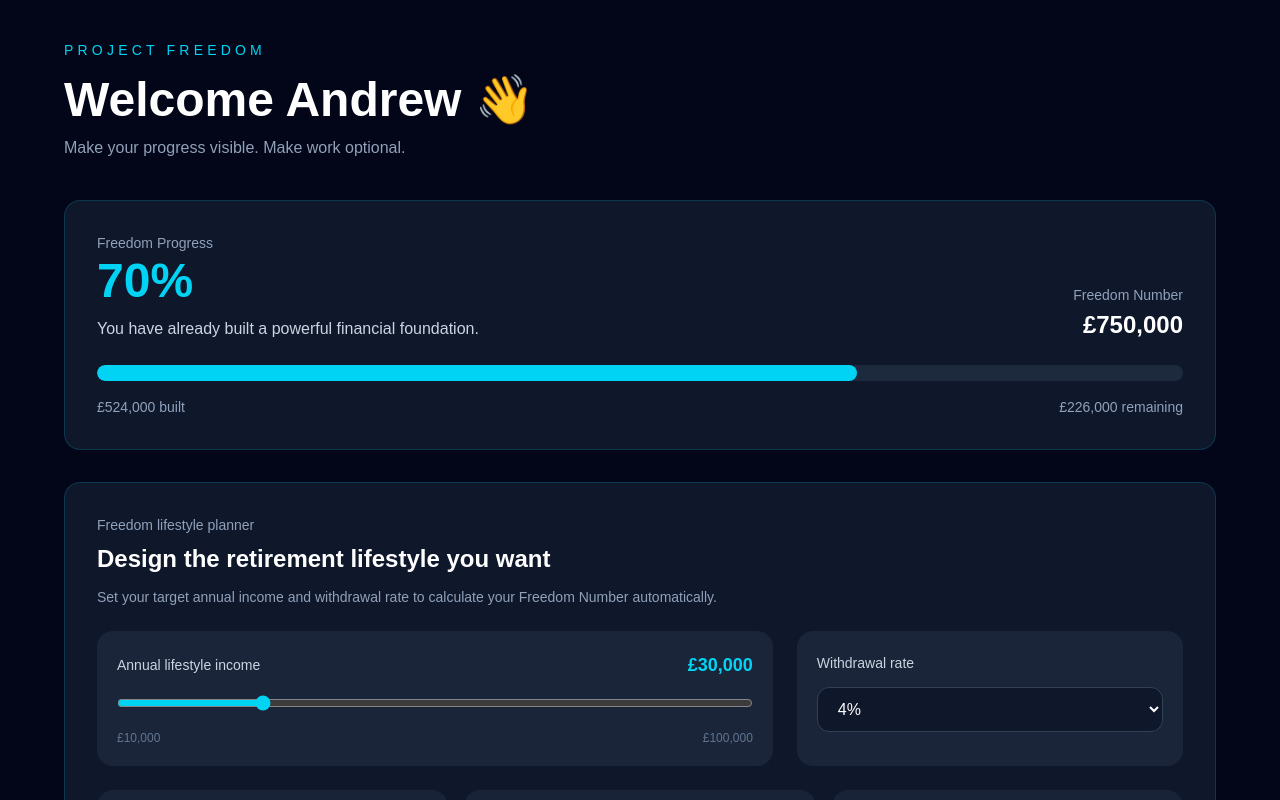
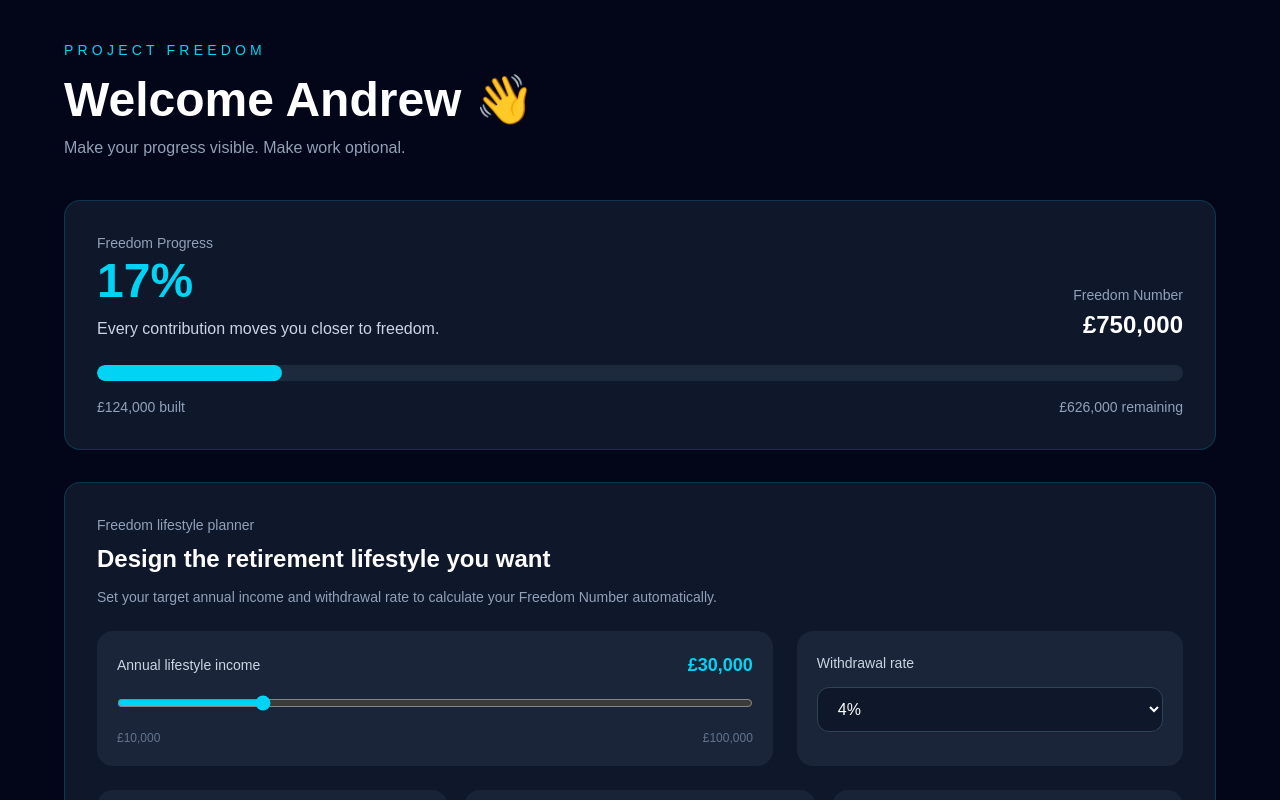
Before and after one commit to project-freedom2026/Project-freedom, a Next.js app in the folder project-freedom/: page / in a window 1280 px wide. Shown: the top 800 px of the page. Built offline with nearby package versions, Linux system fonts and the light colour scheme.

Commit message:
v0.1.5 Freedom Achievement Mode

```diff
--- a/project-freedom/app/page.tsx
+++ b/project-freedom/app/page.tsx
@@ -186,7 +186,7 @@ export default function Home() {
 
   const freedomProgress =
     effectiveFreedomNumber > 0
-      ? Math.round((netWorth / effectiveFreedomNumber) * 100)
+      ? Math.round((investableWealth / effectiveFreedomNumber) * 100)
       : 0;
 
   const estimatedDailyGrowth =
@@ -194,16 +194,16 @@ export default function Home() {
       (data.annualReturn / 100)) /
     365;
 
-  const amountRemaining = Math.max(effectiveFreedomNumber - netWorth, 0);
+  const amountRemaining = Math.max(effectiveFreedomNumber - investableWealth, 0);
 
   const motivationalMessage =
-    freedomProgress >= 100
-      ? "You have reached your Freedom Number."
-      : freedomProgress >= 75
+    investableWealth >= effectiveFreedomNumber
+      ? "You've built the freedom. Now you choose what's next."
+      : investableWealth >= (effectiveFreedomNumber * 0.75)
         ? "Freedom is firmly in sight."
-        : freedomProgress >= 50
+        : investableWealth >= (effectiveFreedomNumber * 0.5)
           ? "You have already built a powerful financial foundation."
-          : freedomProgress >= 25
+          : investableWealth >= (effectiveFreedomNumber * 0.25)
             ? "Momentum is building. Keep moving forward."
             : "Every contribution moves you closer to freedom.";
 
@@ -265,7 +265,7 @@ export default function Home() {
 
         <FreedomProgress
   progress={freedomProgress}
-  netWorth={formatCurrency(netWorth)}
+  investableWealth={formatCurrency(investableWealth)}
   amountRemaining={formatCurrency(amountRemaining)}
   freedomNumber={formatCurrency(effectiveFreedomNumber)}
   message={motivationalMessage}
--- a/project-freedom/components/FreedomDateEstimator.tsx
+++ b/project-freedom/components/FreedomDateEstimator.tsx
@@ -46,6 +46,22 @@ export default function FreedomDateEstimator({
     return "This target is not reachable within 100 years under the current assumptions.";
   };
 
+  const getSubtitle = () => {
+    if (achievementReached) {
+      return "Freedom achieved today.";
+    }
+
+    if (estimate.status === "reachable" && estimatedYear !== null) {
+      return `Estimated around ${estimatedYear}`;
+    }
+
+    if (estimate.status === "unreachable") {
+      return "Your current assumptions do not reach the target within 100 years.";
+    }
+
+    return "You are already at or above your Freedom Number.";
+  };
+
   return (
     <section className="mt-8 rounded-2xl border border-cyan-500/20 bg-slate-900 p-6 md:p-8">
       <div className="flex flex-col gap-4 md:flex-row md:items-end md:justify-between">
@@ -55,13 +71,7 @@ export default function FreedomDateEstimator({
             {getMessage()}
           </h3>
           <p className="mt-3 text-sm text-slate-400">
-            {achievementReached
-              ? "Freedom achieved today."
-              : estimate.status === "reachable" && estimatedYear !== null
-                ? `Estimated around ${estimatedYear}`
-                : estimate.status === "unreachable"
-                  ? "Your current assumptions do not reach the target within 100 years."
-                  : "You are already at or above your Freedom Number."}
+            {getSubtitle()}
           </p>
         </div>
 
--- a/project-freedom/components/FreedomProgress.tsx
+++ b/project-freedom/components/FreedomProgress.tsx
@@ -1,6 +1,6 @@
 type FreedomProgressProps = {
   progress: number;
-  netWorth: string;
+  investableWealth: string;
   amountRemaining: string;
   freedomNumber: string;
   message: string;
@@ -8,7 +8,7 @@ type FreedomProgressProps = {
 
 export default function FreedomProgress({
   progress,
-  netWorth,
+  investableWealth,
   amountRemaining,
   freedomNumber,
   message,
@@ -45,7 +45,7 @@ export default function FreedomProgress({
       </div>
 
       <div className="mt-4 flex flex-col justify-between gap-2 text-sm text-slate-400 md:flex-row">
-        <span>{netWorth} built</span>
+        <span>{investableWealth} built</span>
         <span>{amountRemaining} remaining</span>
       </div>
     </section>
```
